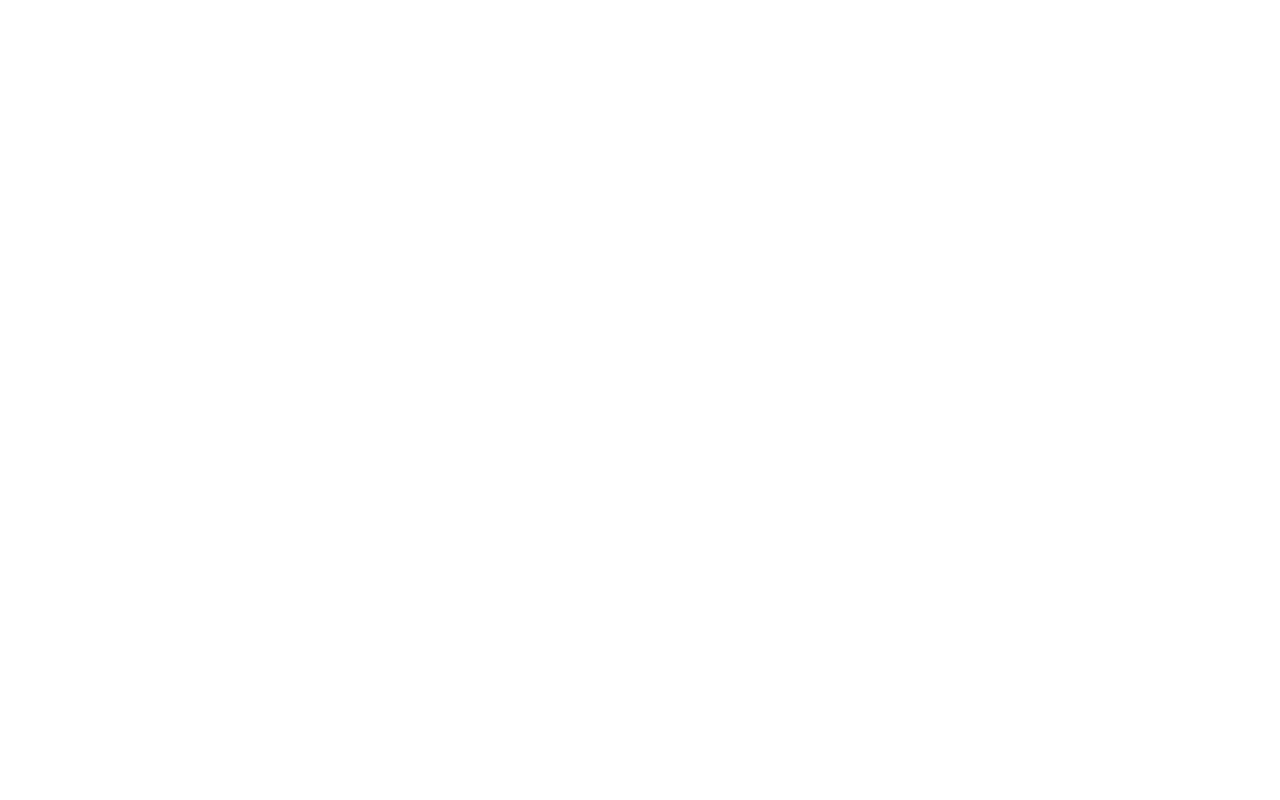
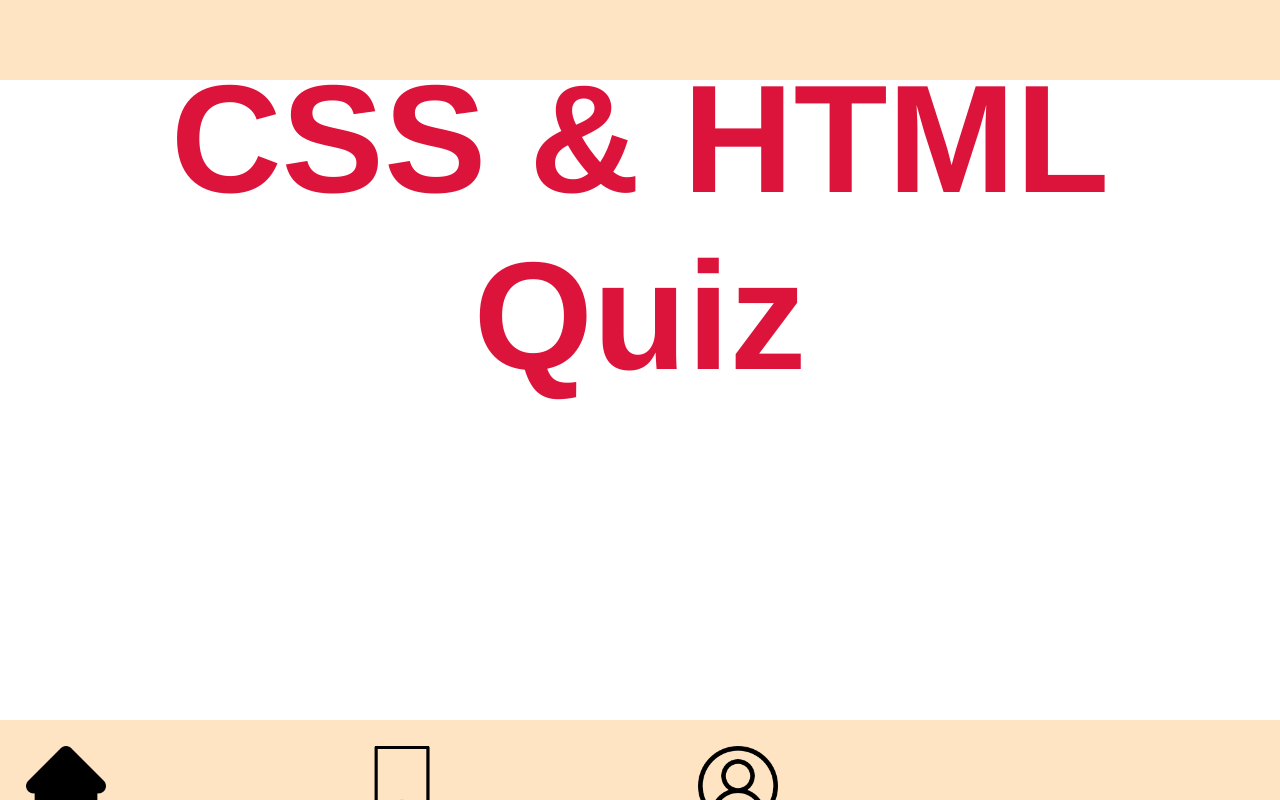
Before and after one commit to turbo-91/TorbenJost-quiz-app, a plain HTML site: page bookmarks.html in a window 1280 px wide. Drawn offline with Linux system fonts and the light colour scheme.

Commit message:
add header and footer to bookmarks page

```diff
--- a/bookmarks.html
+++ b/bookmarks.html
@@ -6,5 +6,40 @@
     <title>CSS & HTML Quiz - Bookmarks</title>
     <link rel="stylesheet" href="css/styles.css" />
   </head>
-  <body></body>
+  <body>
+    <header>
+      <section class="header">
+        <h1>CSS & HTML Quiz</h1>
+      </section>
+    </header>
+    <main>
+      <footer>
+        <nav>
+          <section class="nav-bar">
+            <a href="#"
+              ><img
+                src="media/icons/home_filled.png"
+                alt="home icon signed"
+                width="80px"
+                height="80px"
+            /></a>
+            <a href="bookmarks.html"
+              ><img
+                src="media/icons/bookmark_transparent.png"
+                alt="bookmark icon unsigned"
+                width="80px"
+                height="80px"
+            /></a>
+            <a href="profile.html"
+              ><img
+                src="media/icons/profile.png"
+                alt="profile icon unsigned"
+                width="80px"
+                height="80px"
+            /></a>
+          </section>
+        </nav>
+      </footer>
+    </main>
+  </body>
 </html>
```
